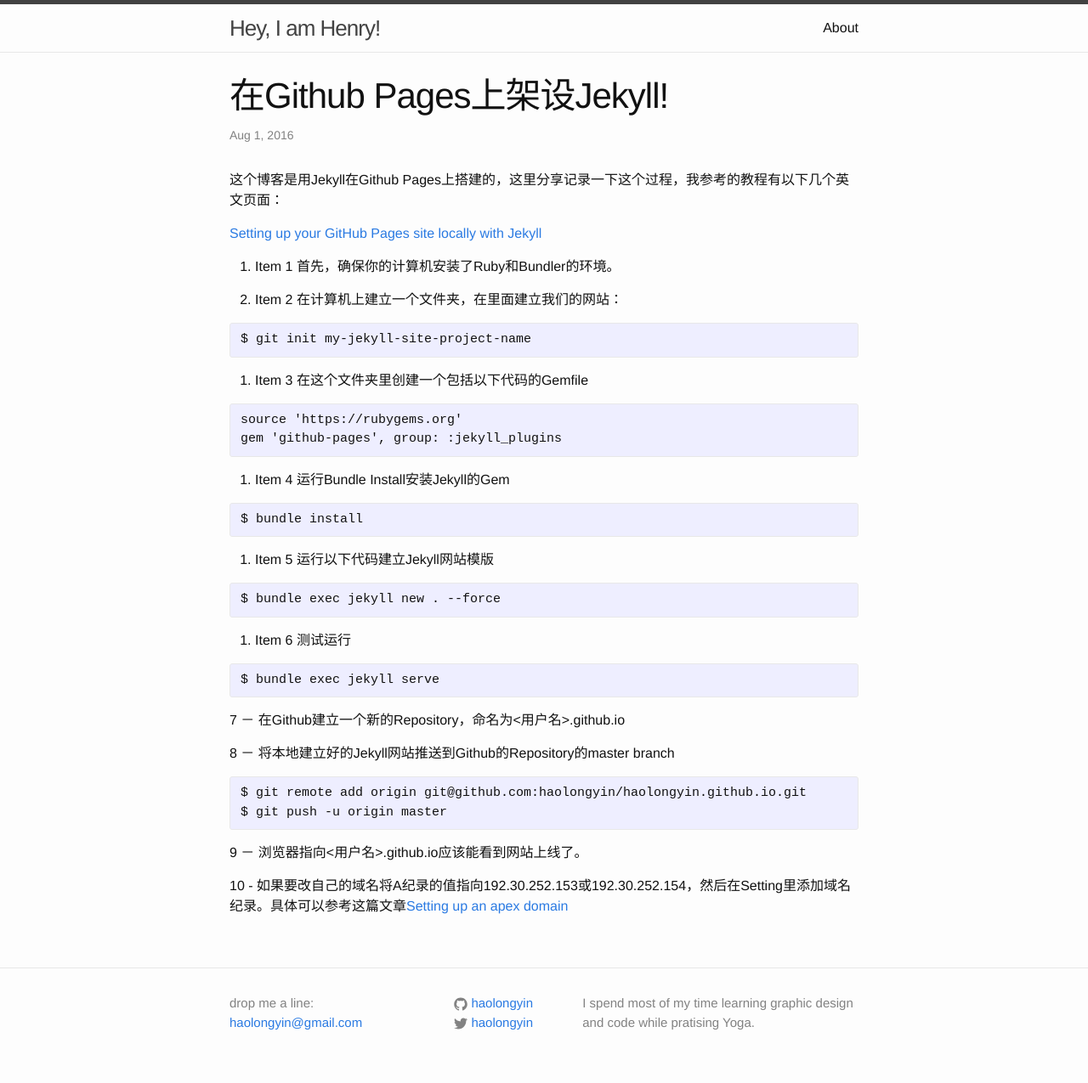
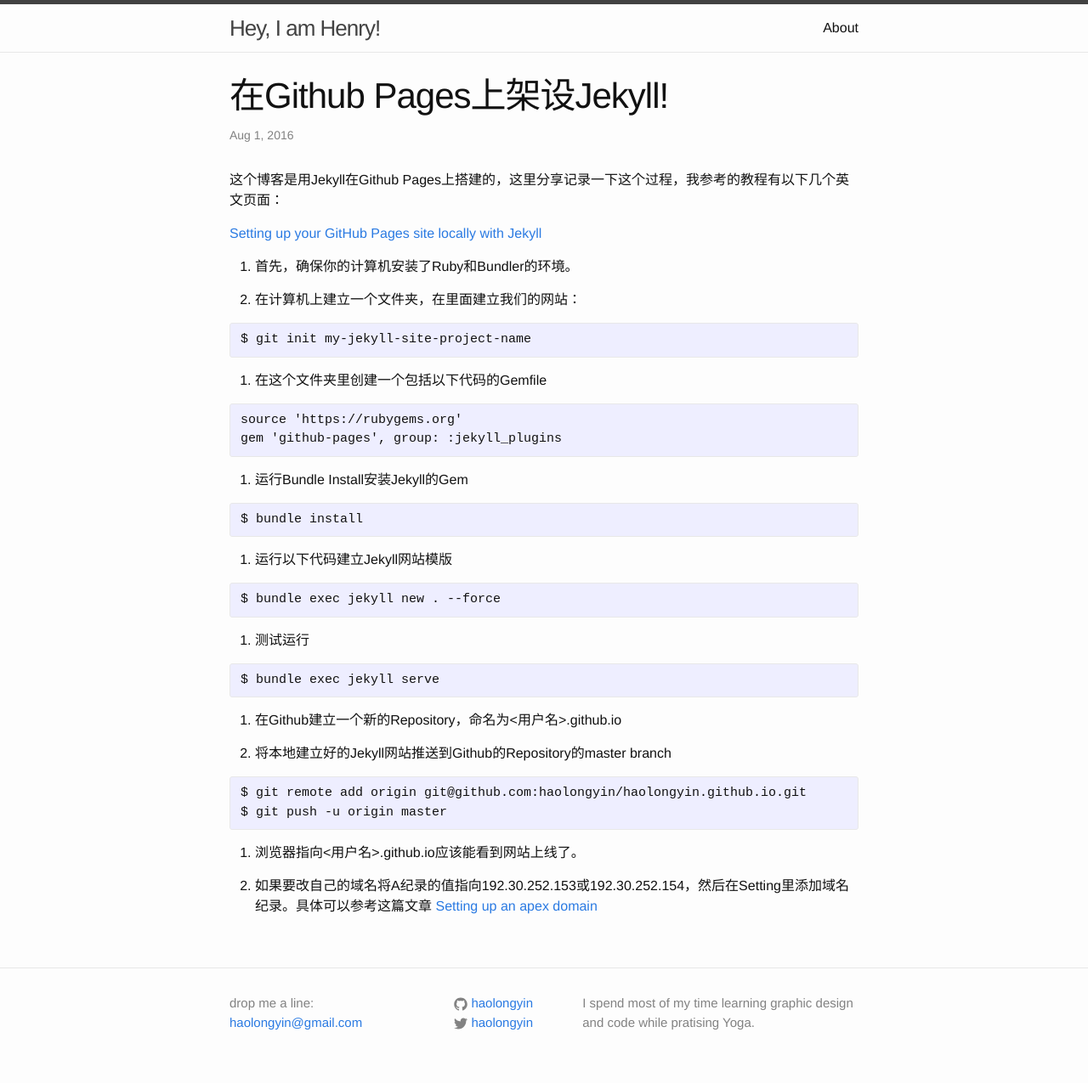
Before and after one commit to haolongyin/haolongyin.github.io, a Jekyll site: the page built from _posts/2016-08-02-how-to-set-up-Github-page-and-Jekyll.markdown, in a window 1280 px wide. Shown: the whole page at 85% size. Built offline with Jekyll 4.4.1, drawn with Linux system fonts in a browser that asks for light colours.

Commit message:
added new blog post

```diff
--- a/_posts/2016-08-02-how-to-set-up-Github-page-and-Jekyll.markdown
+++ b/_posts/2016-08-02-how-to-set-up-Github-page-and-Jekyll.markdown
@@ -9,48 +9,48 @@ categories: code
 
 [Setting up your GitHub Pages site locally with Jekyll](https://help.github.com/articles/setting-up-your-github-pages-site-locally-with-jekyll/)
 
-1. Item 1 首先，确保你的计算机安装了Ruby和Bundler的环境。
+1. 首先，确保你的计算机安装了Ruby和Bundler的环境。
 
-2. Item 2 在计算机上建立一个文件夹，在里面建立我们的网站：
+2. 在计算机上建立一个文件夹，在里面建立我们的网站：
 
 {% highlight code %}
 $ git init my-jekyll-site-project-name
 {% endhighlight %}
 
-3. Item 3 在这个文件夹里创建一个包括以下代码的Gemfile
+3. 在这个文件夹里创建一个包括以下代码的Gemfile
 
 {% highlight code %}
 source 'https://rubygems.org'
 gem 'github-pages', group: :jekyll_plugins
 {% endhighlight %}
 
-4. Item 4 运行Bundle Install安装Jekyll的Gem
+4. 运行Bundle Install安装Jekyll的Gem
 
 {% highlight code %}
 $ bundle install
 {% endhighlight %}
 
-5. Item 5 运行以下代码建立Jekyll网站模版
+5. 运行以下代码建立Jekyll网站模版
 
 {% highlight code %}
 $ bundle exec jekyll new . --force
 {% endhighlight %}
 
-6. Item 6 测试运行
+6. 测试运行
 
 {% highlight code %}
 $ bundle exec jekyll serve
 {% endhighlight %}
 
-7 － 在Github建立一个新的Repository，命名为<用户名>.github.io
+7. 在Github建立一个新的Repository，命名为<用户名>.github.io
 
-8 － 将本地建立好的Jekyll网站推送到Github的Repository的master branch
+8. 将本地建立好的Jekyll网站推送到Github的Repository的master branch
 
 {% highlight code %}
 $ git remote add origin git@github.com:haolongyin/haolongyin.github.io.git
 $ git push -u origin master
 {% endhighlight %}
 
-9 － 浏览器指向<用户名>.github.io应该能看到网站上线了。
+9. 浏览器指向<用户名>.github.io应该能看到网站上线了。
 
-10 - 如果要改自己的域名将A纪录的值指向192.30.252.153或192.30.252.154，然后在Setting里添加域名纪录。具体可以参考这篇文章[Setting up an apex domain](https://help.github.com/articles/setting-up-an-apex-domain/)
+10. 如果要改自己的域名将A纪录的值指向192.30.252.153或192.30.252.154，然后在Setting里添加域名纪录。具体可以参考这篇文章 [Setting up an apex domain](https://help.github.com/articles/setting-up-an-apex-domain/)
```
Also changed, not shown: _posts/2016-08-03-how-to-learn-ruby-on-rails.markdown (added, +36 -0 lines).
